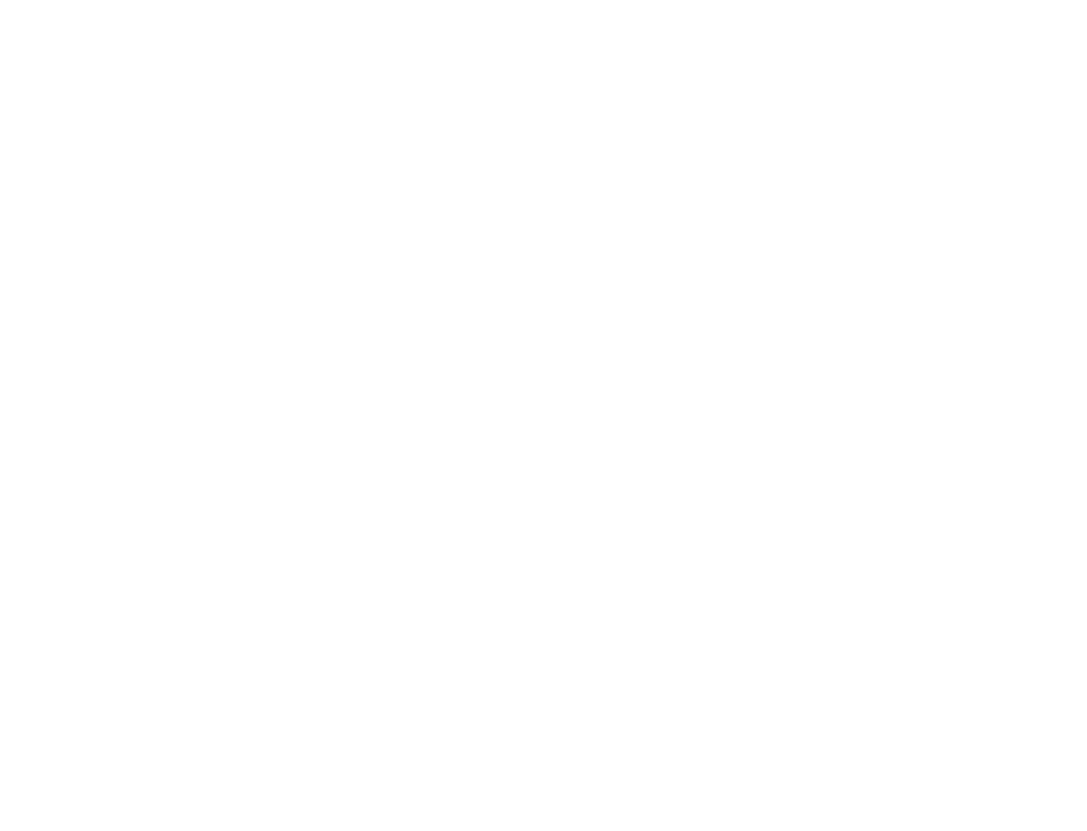
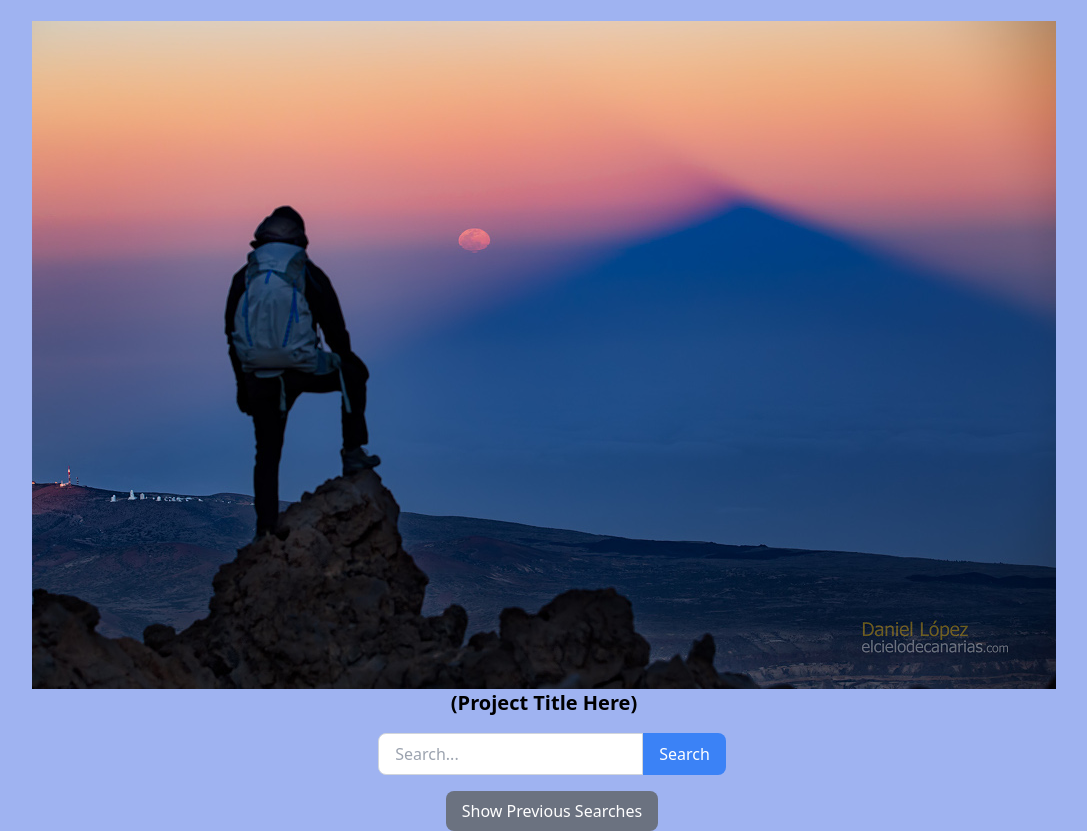
Before and after one commit to TheQuestioningCake/nasa-photo-search, a plain HTML site: page index.html in a window 1280 px wide. Shown: the whole page, without its empty margins (88-1175 px from the left). Before the commit the page ends 800 px from the top, so only its background shows below. Drawn offline with nearby package versions, Linux system fonts and the light colour scheme.

Commit message:
Did the HTML and CSS code

```diff
--- a/assets/script.js
+++ b/assets/script.js
@@ -0,0 +1,4 @@
+
+var nasaApiKey = "https://github.com/nasa/apod-api?api_key=B8gfURjqdbbSuW06cilKknOrOiO1hCCIDbcq1jRS"
+
+console.log(nasaApiKey)
--- a/assets/style.css
+++ b/assets/style.css
@@ -0,0 +1,16 @@
+/* Add your custom styles here */
+body, html {
+    height: 100%;
+}
+
+.container {
+    display: flex;
+    flex-direction: column;
+    justify-content: center;
+    align-items: center;
+    height: 100%;
+}
+
+#nasaImg{
+    width: 100%;
+}
--- a/index.html
+++ b/index.html
@@ -1,23 +1,46 @@
 <!DOCTYPE html>
 <html lang="en">
+
 <head>
     <meta charset="UTF-8">
     <meta name="viewport" content="width=device-width, initial-scale=1.0">
-    <title>Project-1</title>
+    <title>Search Website</title>
+    <!-- Tailwind CSS -->
+    <link href="https://cdn.jsdelivr.net/npm/tailwindcss@2.2.19/dist/tailwind.min.css" rel="stylesheet">
+    <!-- Custom styles -->
     <link rel="stylesheet" href="./assets/style.css">
+
 </head>
-<body>
-    <!--
-        start off with divs then add the proper tags later
-        create a img tag for the Astrology Photo Of The Day aka aPOD for id reasons
-        create search bar
-        create buttons for to submit search
-        create a previous search drop down menu
-        give each necessary tag a proper class and id for the CSS and JS
-        current possible ids are "searchBar", "submitButton", "aPOD"
-     -->
+
+<body style="background-color: #9fb3f1;">
+
+    <div class="container mx-auto px-4 py-8">
+        <!-- Title -->
+        <h1 class="text-3xl font-bold mb-4">Nasa Photo Search</h1>
+
+        <div class="flex items-center mb-4">
+            <div class="mr-4">
+                <img src="./assets/images/photoOfTheDaySample.jpg" alt="Example Picture" class="h-[40vh] w-auto"id="nasaImg">
+                <div class="text-center">
+                    <h3 class="text-xl font-semibold">(Project Title Here)</h3>
+                </div>
+            </div>
+        </div>
 
 
+        <!-- Search form -->
+        <form action="#" method="GET" class="mb-4">
+            <div class="flex">
+                <input type="text" name="search" placeholder="Search..." class="flex-grow px-4 py-2 rounded-l-lg border border-gray-300 focus:outline-none focus:ring focus:border-blue-300">
+                <button type="submit" class="px-4 py-2 bg-blue-500 text-white rounded-r-lg hover:bg-blue-600 focus:outline-none focus:bg-blue-600">Search</button>
+            </div>
+        </form>
+
+        <!-- Button for previous searches -->
+        <button class="px-4 py-2 bg-gray-500 text-white rounded-lg hover:bg-gray-600 focus:outline-none focus:bg-gray-600">Show Previous Searches</button>
+    </div>
+        <!--Custom JavaScript Link -->
     <script src="./assets/script.js"></script>
 </body>
+
 </html>
```
Also changed, not shown: README.md, assets/images/photoOfTheDaySample.jpg (added).
